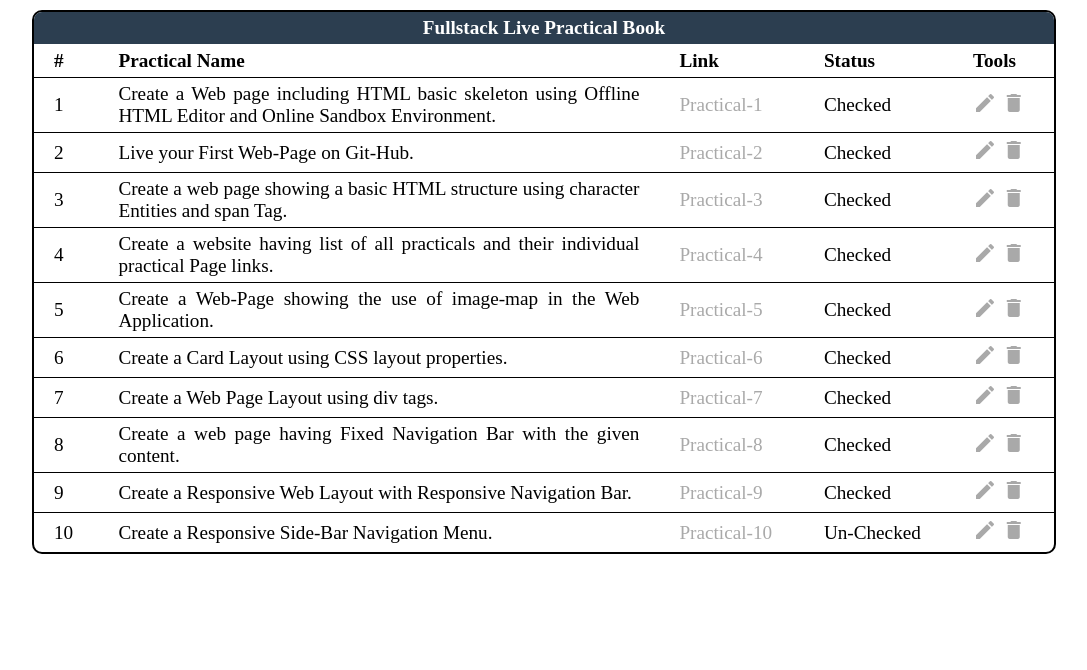
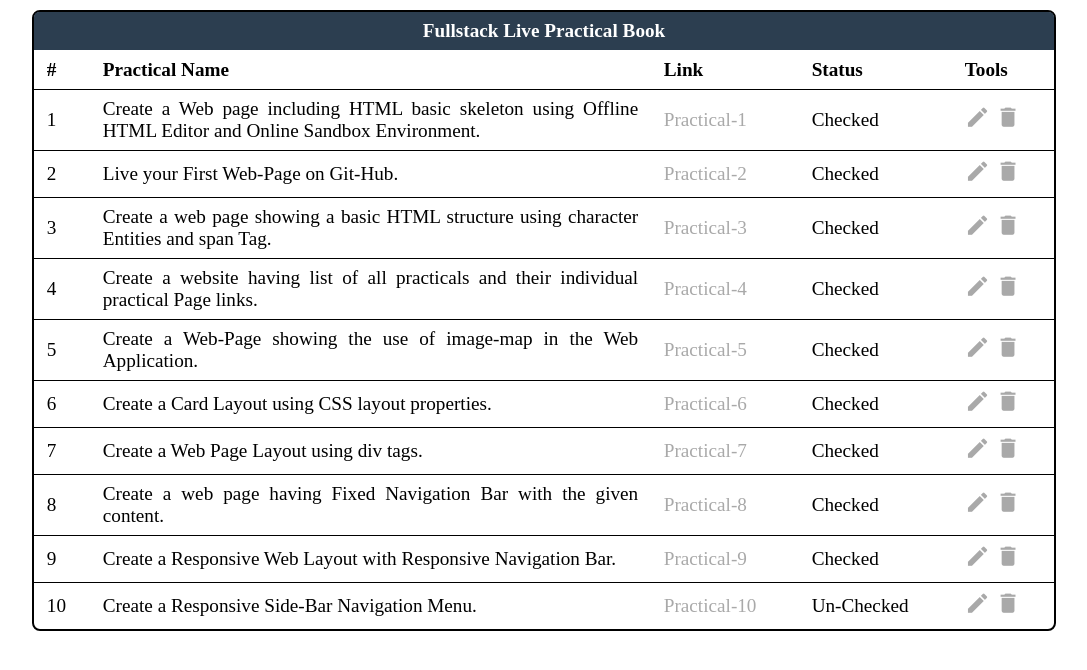
Before and after one commit to ayushgoyal-cs/FullStack, a plain HTML site: page Practical/Practical-11.html in a window 1280 px wide. Shown: the whole page, without its empty margins (96-1183 px from the left). Drawn offline with Linux system fonts and the light colour scheme.

Commit message:
adding color to icons

```diff
--- a/Practical/Practical-11.html
+++ b/Practical/Practical-11.html
@@ -16,15 +16,15 @@
             margin: 10px auto;
             border-spacing: 0;
             border: 2px solid;
-            border-radius: 10px;
+            border-radius: 8px;
             font-size: 1.5vw;
         }
         tr:first-child th{
             color: white;
             background-color: #2c3e50;
             text-align: center;
-            border-top-left-radius: 8px;
-            border-top-right-radius: 8px;
+            border-top-left-radius: 5px;
+            border-top-right-radius: 5px;
         }
         tr:last-child td{
             border-bottom: 0px;
@@ -32,7 +32,7 @@
         tr,td,th{
             border-bottom: 1px solid;
             text-align: left;
-            padding: 5px 20px;
+            padding: 1vh 1vw;
         }
         td{
             text-align: justify;
@@ -44,8 +44,21 @@
             text-decoration: none;
             color: darkgrey;
         }
-        a:hover {
+        .edit{
+            font-size: 2vw;
+        }
+        .edit:hover{
+            color: blue;
+        }
+        .delete{
+            font-size: 2vw;
+        }
+        .delete:hover{
             color: red;
+        }
+        .tooltip{
+            color: white;
+            background-color: black;
         }
 
     </style>
@@ -68,8 +81,8 @@
                 and Online Sandbox Environment.</td>
             <td><a href="./Practical-1.html">Practical-1</a></td>
             <td>Checked</td>
-            <td><a href="#"><i class="material-icons">edit</i></a>
-                <a href="#"><i class="material-icons">delete</i></a>
+            <td><a href="#"><i class="material-icons edit" title="edit">edit</i></a>
+                <a href="#"><i class="material-icons delete" title="delete">delete</i></a>
             </td>
         </tr>
         <tr>
@@ -77,8 +90,8 @@
             <td>Live your First Web-Page on Git-Hub.</td>
             <td><a href="./Practical-2.html">Practical-2</a></td>
             <td>Checked</td>
-            <td><a href="#"><i class="material-icons">edit</i></a>
-                <a href="#"><i class="material-icons">delete</i></a>
+            <td><a href="#"><i class="material-icons edit">edit</i></a>
+                <a href="#"><i class="material-icons delete">delete</i></a>
             </td>
         </tr>
         <tr>
@@ -86,8 +99,8 @@
             <td>Create a web page showing a basic HTML structure using character Entities and span Tag.</td>
             <td><a href="./Practical-3.html">Practical-3</a></td>
             <td>Checked</td>
-            <td><a href="#"><i class="material-icons">edit</i></a>
-                <a href="#"><i class="material-icons">delete</i></a>
+            <td><a href="#"><i class="material-icons edit">edit</i></a>
+                <a href="#"><i class="material-icons delete">delete</i></a>
             </td>
         </tr>
         <tr>
@@ -96,8 +109,8 @@
                 practical Page links.</td>
             <td><a href="./Practical-4.html">Practical-4</a></td>
             <td>Checked</td>
-            <td><a href="#"><i class="material-icons">edit</i></a>
-                <a href="#"><i class="material-icons">delete</i></a>
+            <td><a href="#"><i class="material-icons edit">edit</i></a>
+                <a href="#"><i class="material-icons delete">delete</i></a>
             </td>
         </tr>
         <tr>
@@ -105,8 +118,8 @@
             <td>Create a Web-Page showing the use of image-map in the Web Application.</td>
             <td><a href="./Practical-5.html">Practical-5</a></td>
             <td>Checked</td>
-            <td><a href="#"><i class="material-icons">edit</i></a>
-                <a href="#"><i class="material-icons">delete</i></a>
+            <td><a href="#"><i class="material-icons edit">edit</i></a>
+                <a href="#"><i class="material-icons delete">delete</i></a>
             </td>
         </tr>
         <tr>
@@ -114,8 +127,8 @@
             <td> Create a Card Layout using CSS layout properties.</td>
             <td><a href="./Practical-6.html">Practical-6</a></td>
             <td>Checked</td>
-            <td><a href="#"><i class="material-icons">edit</i></a>
-                <a href="#"><i class="material-icons">delete</i></a>
+            <td><a href="#"><i class="material-icons edit">edit</i></a>
+                <a href="#"><i class="material-icons delete">delete</i></a>
             </td>
         </tr>
         <tr>
@@ -123,8 +136,8 @@
             <td>Create a Web Page Layout using div tags.</td>
             <td><a href="./Practical-7.html">Practical-7</a></td>
             <td>Checked</td>
-            <td><a href="#"><i class="material-icons">edit</i></a>
-                <a href="#"><i class="material-icons">delete</i></a>
+            <td><a href="#"><i class="material-icons edit">edit</i></a>
+                <a href="#"><i class="material-icons delete">delete</i></a>
             </td>
         </tr>
         <tr>
@@ -132,8 +145,8 @@
             <td>Create a web page having Fixed Navigation Bar with the given content.</td>
             <td><a href="./Practical-8.html">Practical-8</a></td>
             <td>Checked</td>
-            <td><a href="#"><i class="material-icons">edit</i></a>
-                <a href="#"><i class="material-icons">delete</i></a>
+            <td><a href="#"><i class="material-icons edit">edit</i></a>
+                <a href="#"><i class="material-icons delete">delete</i></a>
             </td>
         </tr>
         <tr>
@@ -141,8 +154,8 @@
             <td>Create a Responsive Web Layout with Responsive Navigation Bar.</td>
             <td><a href="./Practical-9.html">Practical-9</a></td>
             <td>Checked</td>
-            <td><a href="#"><i class="material-icons">edit</i></a>
-                <a href="#"><i class="material-icons">delete</i></a>
+            <td><a href="#"><i class="material-icons edit">edit</i></a>
+                <a href="#"><i class="material-icons delete">delete</i></a>
             </td>
         </tr>
         <tr>
@@ -150,8 +163,8 @@
             <td>Create a Responsive Side-Bar Navigation Menu.</td>
             <td><a href="./Practical-10.html">Practical-10</a></td>
             <td>Un-Checked</td>
-            <td><a href="#"><i class="material-icons">edit</i></a>
-                <a href="#"><i class="material-icons">delete</i></a>
+            <td><a href="#"><i class="material-icons edit">edit</i></a>
+                <a href="#"><i class="material-icons delete">delete</i></a>
             </td>
         </tr>
     </table>
```
